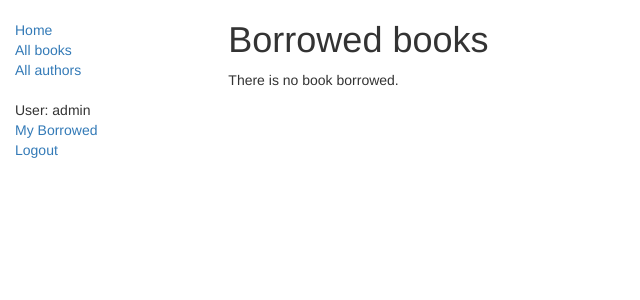
After one commit to raphaelnov/locallibrary, a Django app: page /catalog/mybooks/ in a window 1280 px wide. The commit adds this page. Shown: the top 300 px of the page, without its empty margins (0-640 px from the left). Run offline with Django 3.2, Linux system fonts and the light colour scheme; a user stored in the database is signed in; data comes from the database, SQL or seed files in the repository; both versions use the stored data as it was after the commit; some libraries are stand-ins or nearby versions.

Commit message:
users go on fire

```diff
--- a/locallibrary/catalog/admin.py
+++ b/locallibrary/catalog/admin.py
@@ -33,14 +33,14 @@ class BookAdmin(admin.ModelAdmin):
 
 @admin.register(BookInstance)
 class BookInstanceAdmin(admin.ModelAdmin):
-    list_display = ('book', 'status', 'due_back', 'id',)
+    list_display = ('book', 'status', 'borrower' ,'due_back', 'id',)
     list_filter = ('status', 'due_back')
     fieldsets = (
         (None, {
             'fields': ('book', 'imprint', 'id')
         }),
         ('Availability', {
-            'fields': ('status', 'due_back')
+            'fields': ('status', 'due_back', 'borrower')
         }),
     )
 
--- a/locallibrary/catalog/templates/base_generic.html
+++ b/locallibrary/catalog/templates/base_generic.html
@@ -25,13 +25,17 @@
           <li><a href="{% url 'index' %}">Home</a></li>
           <li><a href="{% url 'books' %}">All books</a></li>
           <li><a href="{% url 'authors'%}">All authors</a></li>
+      </ul>
+      <ul class="sidebar-nav">
           {% if user.is_authenticated %}
           <li>User: {{ user.get_username }}</li>
+          <li><a href="{% url 'my-borrowed' %}">My Borrowed</a></li>
           <li><a href="{% url 'logout'%}?next={{request.path}}">Logout</a></li>
           {% else %}
           <li><a href="{% url 'login'%}?next={{request.path}}">Login</a></li>
           {% endif %}
       </ul>
+
      {% endblock %}
       </div>
       <div class="col-sm-10 ">
--- /dev/null
+++ b/locallibrary/catalog/templates/catalog/bookinstance_list_borrowed_user.html
@@ -0,0 +1,16 @@
+{% extends 'base_generic.html' %}
+{% block content %}
+    <h1>Borrowed books</h1>
+    {% if bookinstance_list %}
+    <ul>
+        {% for bookinst in bookinstance_list %}
+        <li class="{% if bookinst.is_overdue %}text-danger{% endif %}">
+            <a href="{% url 'book-detail' bookinst.book.pk %}">{{ bookinst.book.title }}</a> ({{ bookinst.due_back }})
+        </li>
+        {% endfor %}
+    </ul>
+
+    {% else %}
+        <p>There is no book borrowed.</p>
+    {% endif %}
+{% endblock %}
--- a/locallibrary/catalog/urls.py
+++ b/locallibrary/catalog/urls.py
@@ -7,5 +7,6 @@ urlpatterns = [
     path('books/', views.BookListView.as_view(), name='books'),
     path('book/<int:pk>', views.BookDetailView.as_view(), name='book-detail'),
     path('authors/', views.AuthorListView.as_view(), name='authors'),
-    path('author/<int:pk>', views.AuthorDetailView.as_view(), name='author-detail')
+    path('author/<int:pk>', views.AuthorDetailView.as_view(), name='author-detail'),
+    path('mybooks/', views.LoanedBooksByUsersListView.as_view(), name='my-borrowed'),
 ]
--- a/locallibrary/catalog/views.py
+++ b/locallibrary/catalog/views.py
@@ -40,3 +40,14 @@ class AuthorListView(LoginRequiredMixin, generic.ListView):
 
 class AuthorDetailView(LoginRequiredMixin, generic.DetailView):
     model = Author
+
+class LoanedBooksByUsersListView(LoginRequiredMixin, generic.ListView):
+    """
+    Generic class-based view listing books on loan to current user.
+    """
+    model = BookInstance
+    template_name = 'catalog/bookinstance_list_borrowed_user.html'
+    paginate_by = 10
+
+    def get_queryset(self):
+        return BookInstance.objects.filter(borrower=self.request.user).filter(status__exact='o').order_by('due_back')
```
Also changed, not shown: locallibrary/catalog/models.py (+9 -0 lines), locallibrary/catalog/migrations/0004_bookinstance_borrower.py (added), locallibrary/db.sqlite3.
